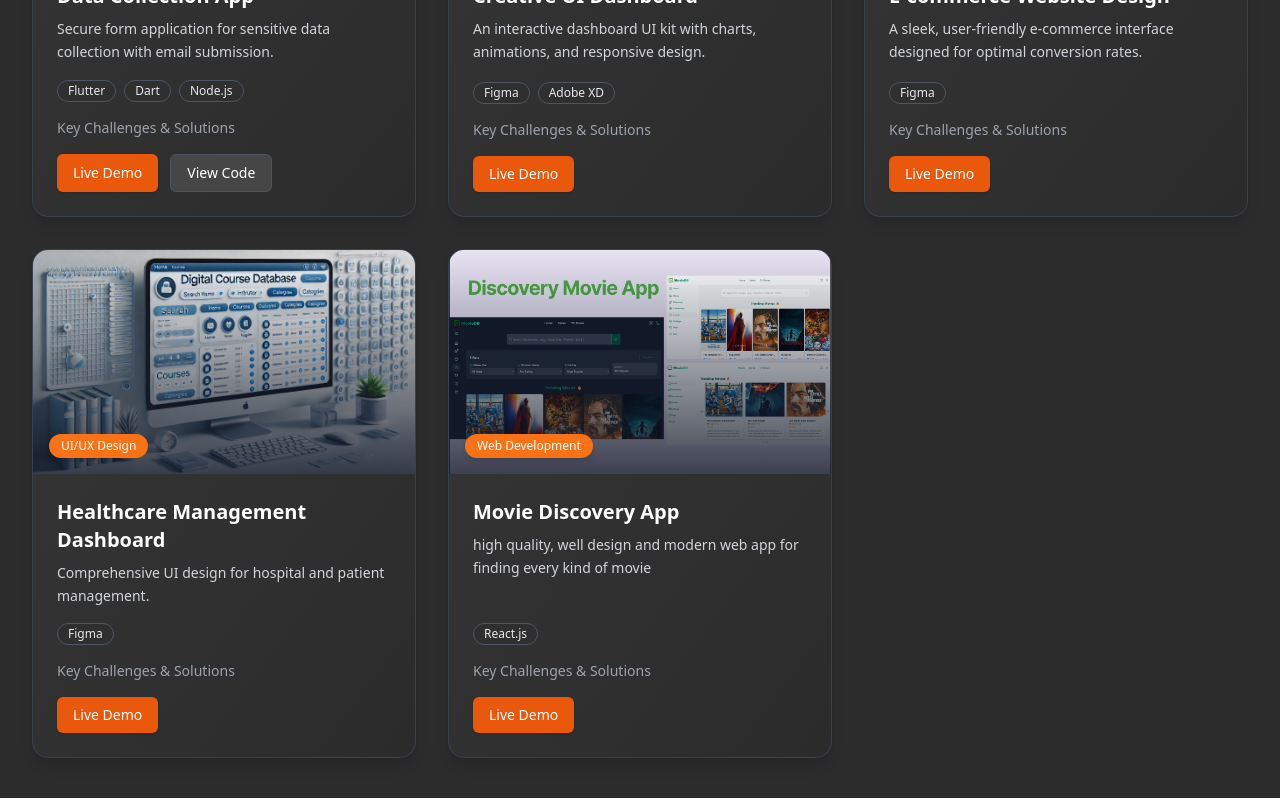
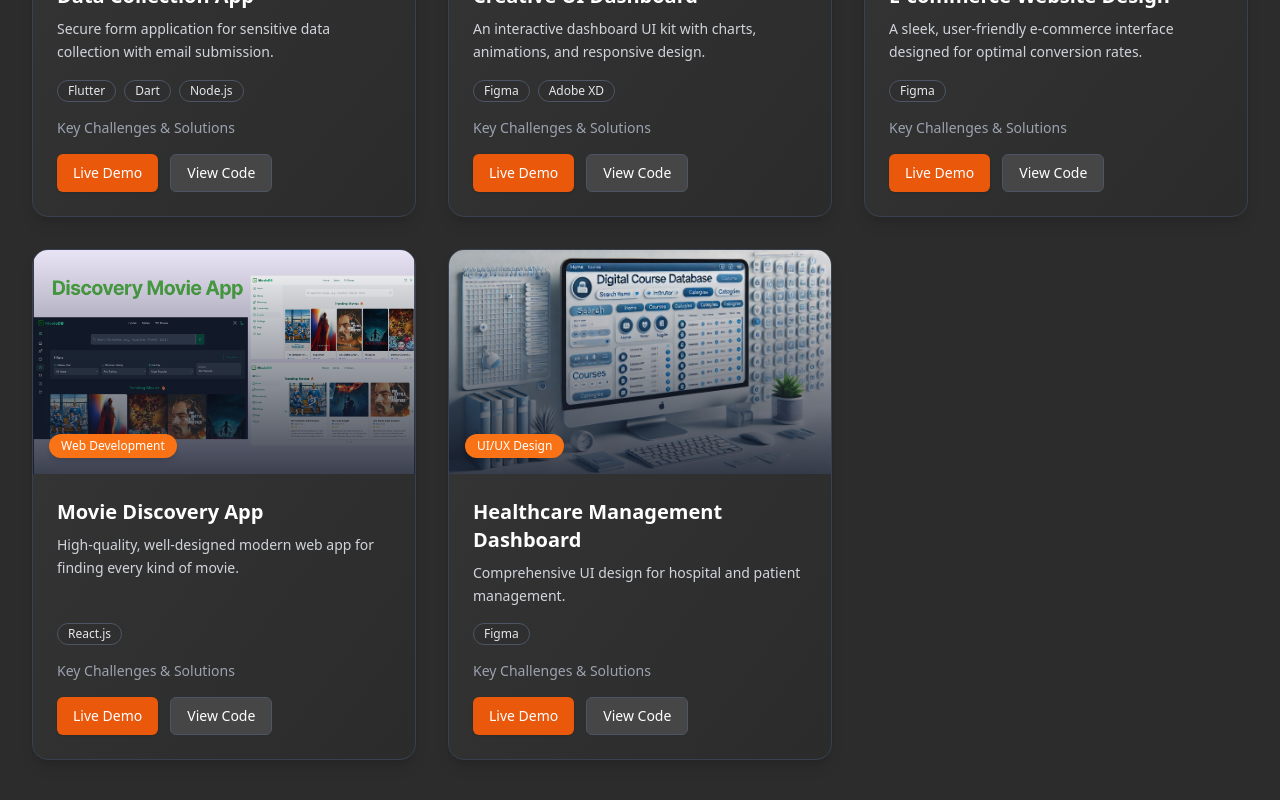
Before and after one commit to MirzadaSdev/porfolio_Vue.js, a Vue app: page /projects in a window 1280 px wide. Shown: the part 1153-1953 px from the top of the page. Built offline with nearby package versions, Linux system fonts and the light colour scheme.

Commit message:
Buttons updated dialog

```diff
--- a/src/views/MyProjects.vue
+++ b/src/views/MyProjects.vue
@@ -104,28 +104,50 @@
 
           <!-- Action Buttons -->
           <div class="flex space-x-3 mt-auto">
-            <a
-              v-if="project.liveDemo"
-              :href="project.liveDemo"
-              target="_blank"
+            <button
+              @click="handleClick(project.liveDemo)"
               class="inline-flex items-center px-4 py-2 text-sm font-medium rounded-md text-white bg-orange-600 hover:bg-orange-500 shadow transition-all duration-300"
             >
               <FontAwesomeIcon icon="eye" class="mr-2" />
               Live Demo
-            </a>
-            <a
-              v-if="project.github"
-              :href="project.github"
-              target="_blank"
+            </button>
+            <button
+              @click="handleClick(project.github)"
               class="inline-flex items-center px-4 py-2 text-sm font-medium rounded-md text-white bg-[#464646] border border-gray-600 hover:border-orange-500 transition-all duration-300"
             >
               <FontAwesomeIcon :icon="['fab', 'github']" class="mr-2" />
               View Code
-            </a>
+            </button>
           </div>
         </div>
       </div>
     </div>
+
+    <!-- Secure Policy Dialog -->
+    <transition name="fade">
+      <div
+        v-if="showDialog"
+        class="fixed inset-0 z-50 flex items-center justify-center bg-black/60 backdrop-blur-sm"
+      >
+        <div
+          class="bg-[#2f2f2f] rounded-xl shadow-xl max-w-md w-full p-6 text-center border border-gray-700"
+        >
+          <h3 class="text-lg font-semibold text-white mb-4">
+            Restricted Access
+          </h3>
+          <p class="text-gray-300 text-sm mb-6">
+            This source code is <span class="text-orange-400">secure</span> and
+            related to governmental policy. It cannot be publicly accessed.
+          </p>
+          <button
+            @click="showDialog = false"
+            class="px-4 py-2 bg-orange-600 hover:bg-orange-500 text-white rounded-md shadow-md transition"
+          >
+            Close
+          </button>
+        </div>
+      </div>
+    </transition>
   </section>
 </template>
 
@@ -133,18 +155,19 @@
 import { ref, computed } from "vue";
 import { FontAwesomeIcon } from "@fortawesome/vue-fontawesome";
 
+// Category Filter
 const categories = ref([
   "All",
   "Web Development",
   "Mobile App",
   "UI/UX Design",
 ]);
-
 const selectedCategory = ref("All");
 const openAccordion = ref(null);
+const showDialog = ref(false);
 
+// Project List
 const projects = ref([
-  // Web
   {
     id: 1,
     name: "Lectures Authority Management System",
@@ -165,14 +188,12 @@ const projects = ref([
     description:
       "Modern portfolio showcasing my skills and projects with elegant animations.",
     techStack: "Vue 3, Tailwind CSS, GSAP",
-    liveDemo: "#",
-    github: "#",
+    liveDemo: "https://porfolio-vue-js-82nb.vercel.app",
+    github: "https://github.com/MirzadaSdev/porfolio_Vue.js.git",
     challenges:
       "Created smooth page transitions and animations while maintaining excellent performance scores.",
     image: "portfolio.png",
   },
-
-  // Mobile
   {
     id: 3,
     name: "Dice Roller App",
@@ -199,8 +220,6 @@ const projects = ref([
       "Built robust validation, encryption, and PDF generation for form submissions.",
     image: "data-collection.png",
   },
-
-  // UI/UX
   {
     id: 5,
     name: "Creative UI Dashboard",
@@ -228,7 +247,18 @@ const projects = ref([
       "Created a design system with reusable components for faster iteration.",
     image: "e-commerce.png",
   },
-
+  {
+    id: 7,
+    name: "Movie Discovery App",
+    category: "Web Development",
+    description:
+      "High-quality, well-designed modern web app for finding every kind of movie.",
+    techStack: "React.js",
+    liveDemo: "#",
+    github: null,
+    challenges: "",
+    image: "movie-discovery-app.png",
+  },
   {
     id: 8,
     name: "Healthcare Management Dashboard",
@@ -241,30 +271,19 @@ const projects = ref([
       "Balanced dense information layout with clear hierarchy for ease of use.",
     image: "database1.png",
   },
-
-  {
-    id: 7,
-    name: "Movie Discovery App",
-    category: "Web Development",
-    description:
-      "high quality, well design and modern web app for finding every kind of movie",
-    techStack: "React.js",
-    liveDemo: "#",
-    github: null,
-    challenges: "",
-    image: "movie-discovery-app.png",
-  },
 ]);
 
+// Computed filtered projects
 const filteredProjects = computed(() => {
   if (selectedCategory.value === "All") {
     return projects.value.map(enhanceProjectImage);
   }
   return projects.value
-    .filter((project) => project.category === selectedCategory.value)
+    .filter((p) => p.category === selectedCategory.value)
     .map(enhanceProjectImage);
 });
 
+// Helper: resolve image path
 function enhanceProjectImage(project) {
   return {
     ...project,
@@ -272,12 +291,23 @@ function enhanceProjectImage(project) {
   };
 }
 
+// Category change
 const changeCategory = (category) => {
   selectedCategory.value = category;
 };
 
+// Accordion toggle
 const toggleAccordion = (id) => {
   openAccordion.value = openAccordion.value === id ? null : id;
+};
+
+// Handle link click
+const handleClick = (link) => {
+  if (!link || link === "#") {
+    showDialog.value = true;
+  } else {
+    window.open(link, "_blank");
+  }
 };
 </script>
 
@@ -296,4 +326,13 @@ const toggleAccordion = (id) => {
   opacity: 1;
   max-height: 300px;
 }
+
+.fade-enter-active,
+.fade-leave-active {
+  transition: opacity 0.3s ease;
+}
+.fade-enter-from,
+.fade-leave-to {
+  opacity: 0;
+}
 </style>
```
